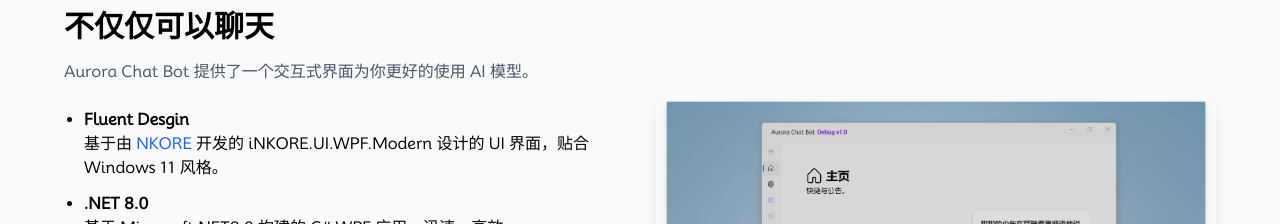
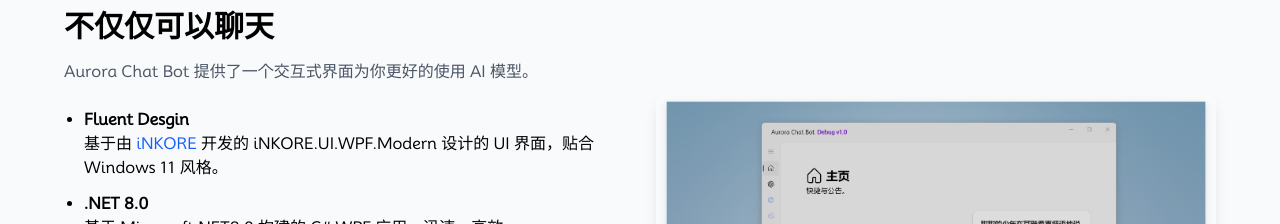
Before and after one commit to Aurora-Studio-Dev/AuroraStudio.Website, a Vue app: page / in a window 1280 px wide. Shown: the part 1560-1784 px from the top of the page. Built offline with nearby package versions, Linux system fonts and the light colour scheme; a web font is replaced by a local one.

Commit message:
fix links

```diff
--- a/src/views/HomeView.vue
+++ b/src/views/HomeView.vue
@@ -165,8 +165,8 @@
                   <br />
                   <p class="inline">
                     基于由
-                    <a href="https://www.inkore.net" class="text-blue-600"><i></i>NKORE</a> 开发的
-                    iNKORE.UI.WPF.Modern 设计的 UI 界面，贴合 Windows 11 风格。
+                    <a href="https://www.inkore.net" class="icp text-blue-600">iNKORE</a>
+                    开发的 iNKORE.UI.WPF.Modern 设计的 UI 界面，贴合 Windows 11 风格。
                   </p>
                 </li>
                 <li>
@@ -191,12 +191,12 @@
               </div>
               <div class="flex flex-wrap gap-4">
                 <a
-                  href="#"
+                  href="https://acb.aurorastudio.top"
                   class="bg-blue-500 hover:bg-blue-600 text-white font-semibold py-2 px-4 rounded transition-colors"
                   >官网</a
                 >
                 <a
-                  href="#"
+                  href="https://github.com/Aurora-Studio-Dev/Aurora-Chat-Bot"
                   class="bg-black hover:bg-gray-800 text-white font-semibold py-2 px-4 rounded transition-colors"
                   >GitHub</a
                 >
```
